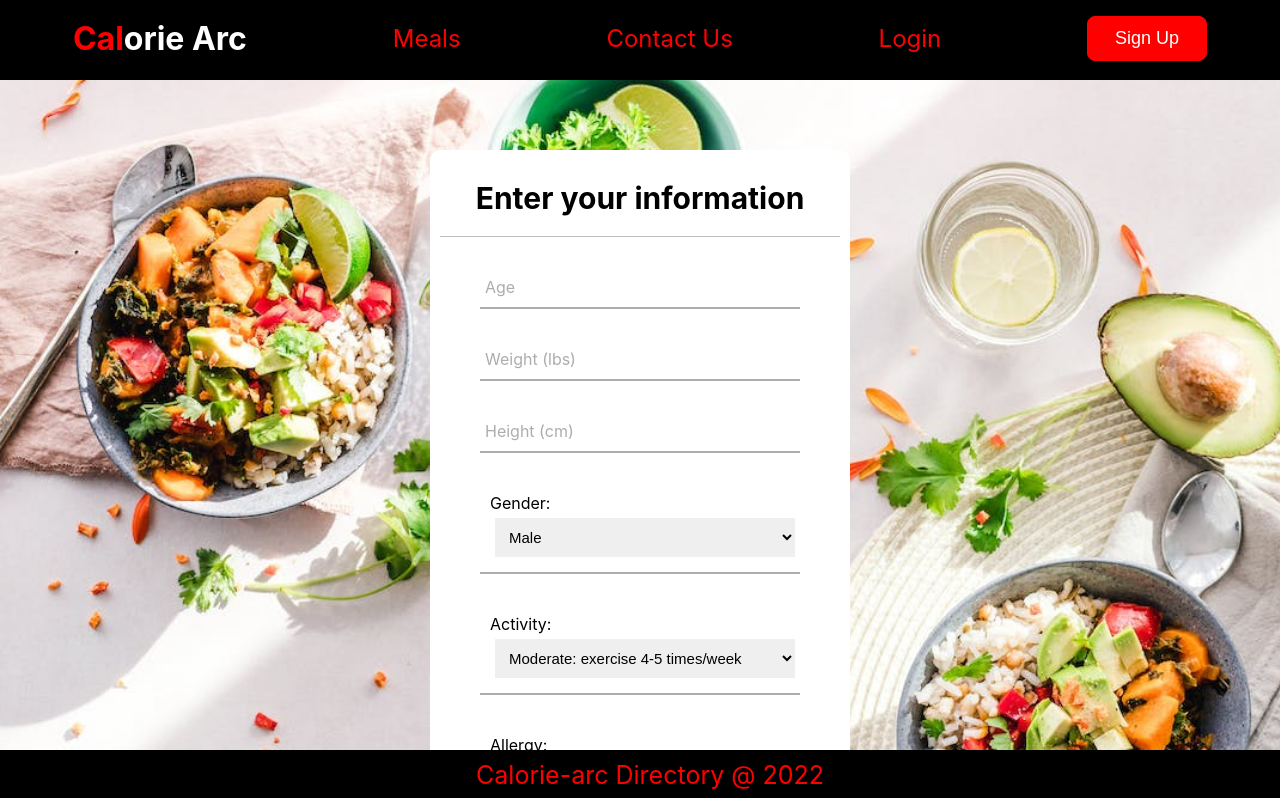
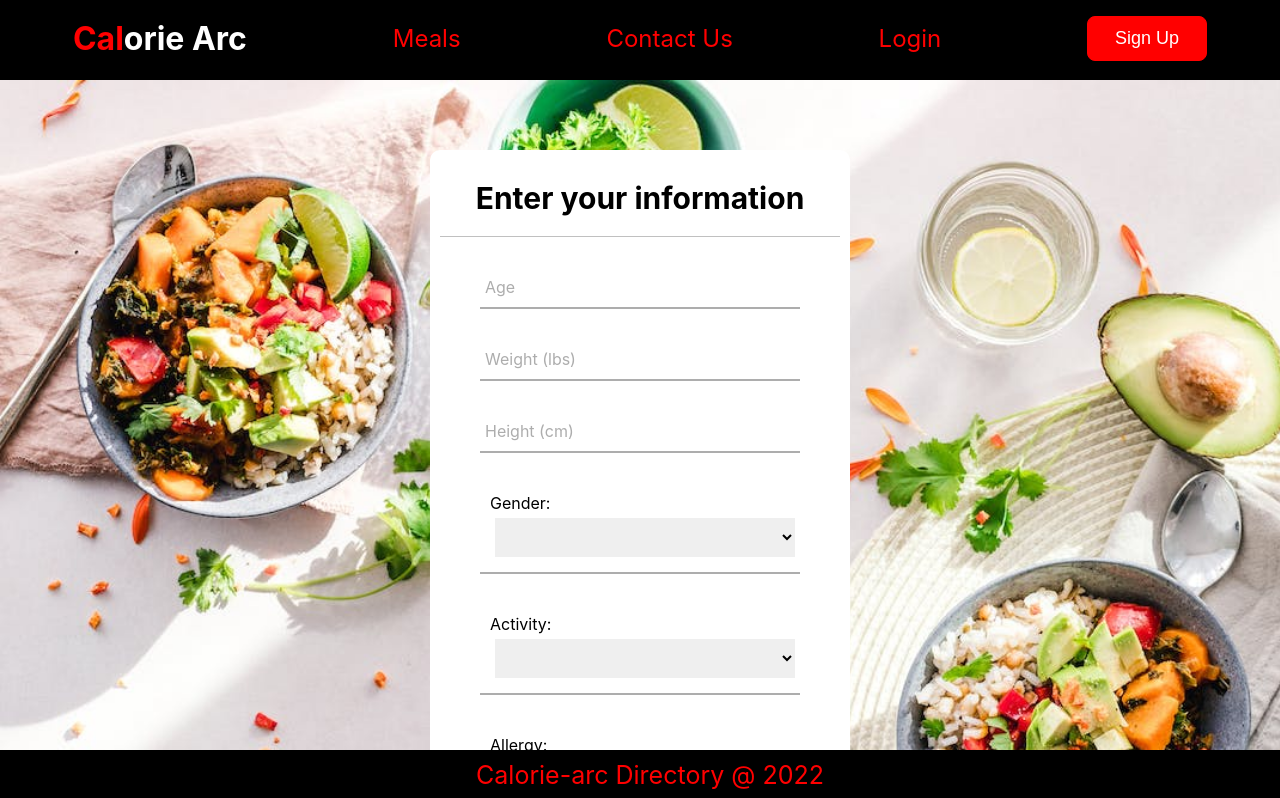
Before and after one commit to JamesMGithire/calorie-arc, a React (Create React App) app in the folder calorie_client/: page /user_details in a window 1280 px wide. Shown: the top 798 px of the page. Built offline with nearby package versions, Linux system fonts and the light colour scheme.

Commit message:
CA-27 updated form details

```diff
--- a/calorie_client/src/components/UserDetails.js
+++ b/calorie_client/src/components/UserDetails.js
@@ -82,6 +82,7 @@ function UserDetails({user, setUser}) {
             <div class="select-field">
                 <label>Gender:</label>
               <select onChange={handleChange}>
+                <option name="" value=""></option>
                 <option  name ="male" value ="male"> Male</option>
                 <option  name ="female" value ="female">Female </option>
                 <option  name="other" value ="others"> Others</option>
@@ -91,6 +92,7 @@ function UserDetails({user, setUser}) {
             <div class="select-field">
               <label>Activity:</label>
               <select  onChange={handleChange}>
+                <option name="" value=""></option>
                 <option name="moderate" value ="moderate"> Moderate: exercise 4-5 times/week</option>
                 <option name="bmr" value ="bmr">Basal Metabolic Rate </option>
                 <option name="light" value ="light"> Light: exercise 1-3 times /week</option>
@@ -102,6 +104,7 @@ function UserDetails({user, setUser}) {
             <div class="select-field">
               <label>Allergy:</label>
               <select onChange={handleChange}>
+                <option name="none" value="none">None</option>
                 <option name="anaphylaxis" value ="anaphylaxis"> Anaphylaxis</option>
                 <option name="milk" value ="milk-products">milk product allergy</option>
                 <option name="eggs" value ="eggs"> Egg allergy</option>
```
